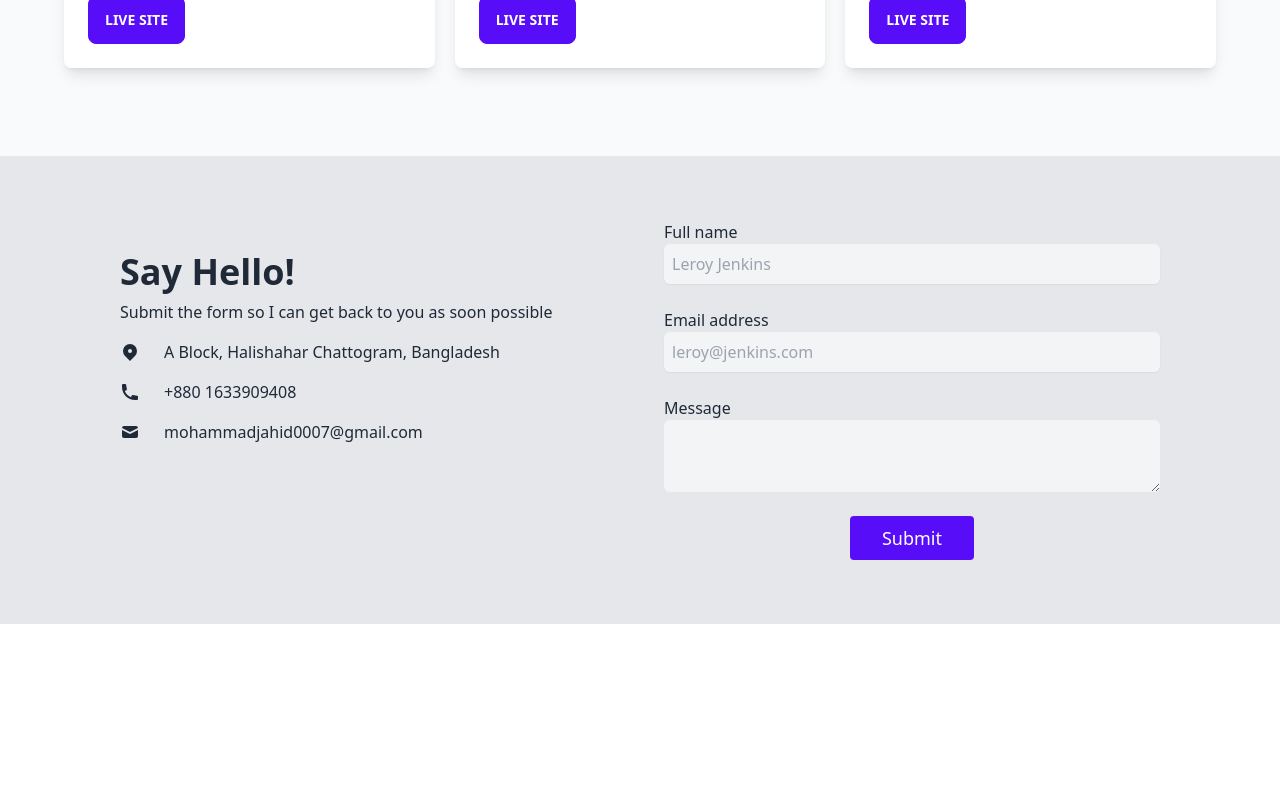
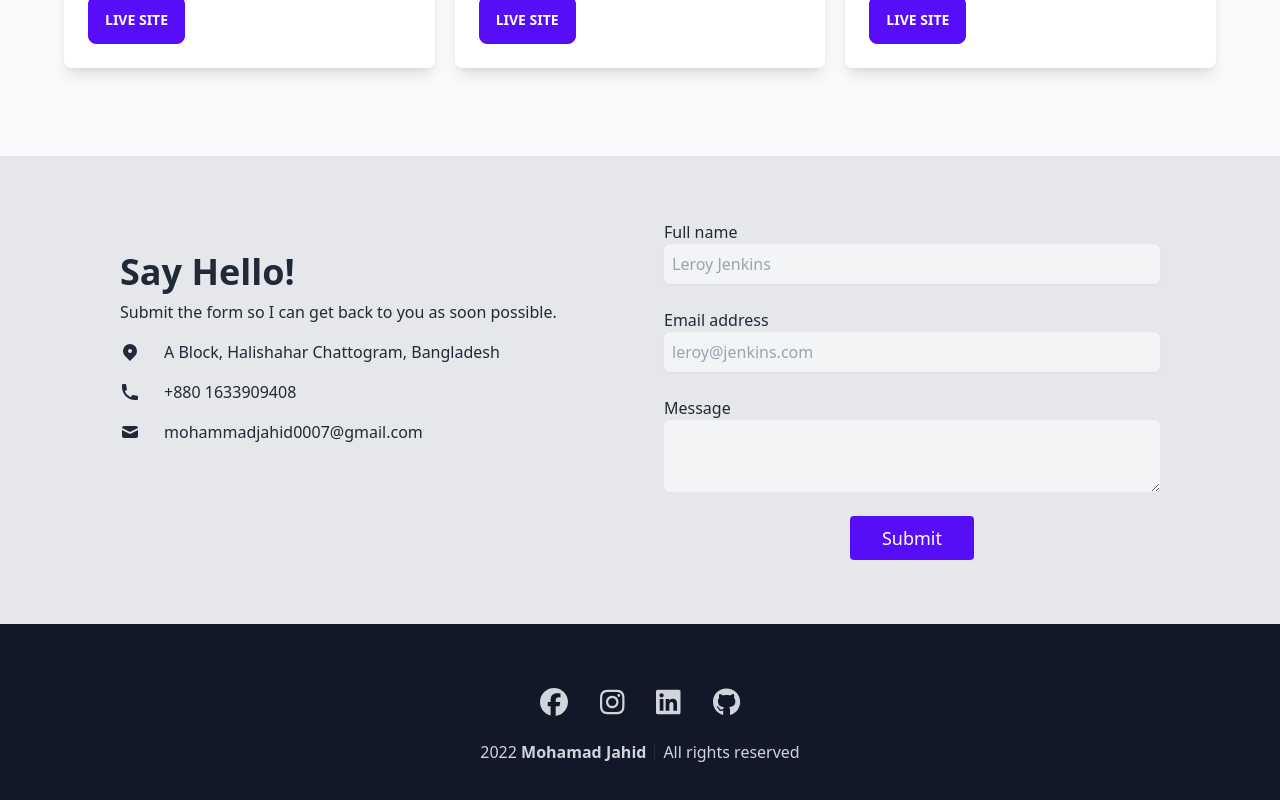
Before and after one commit to mohammadJahid8/my-portfolio, a React (Create React App) app: page /home in a window 1280 px wide. Shown: the part 2136-2936 px from the top of the page. Before the commit the page ends 2760 px from the top, so only its background shows below. Built offline with nearby package versions, Linux system fonts and the light colour scheme.

Commit message:
footer done

```diff
--- a/src/Components/Contact.js
+++ b/src/Components/Contact.js
@@ -7,7 +7,7 @@ const Contact = () => {
                 <div className="grid max-w-6xl grid-cols-1 px-6 mx-auto lg:px-8 md:grid-cols-2 ">
                     <div className="py-8 md:py-8 md:px-6">
                         <h1 className="text-4xl font-bold">Say Hello!</h1>
-                        <p className="pt-2 pb-4">Submit the form so I can get back to you as soon possible</p>
+                        <p className="pt-2 pb-4">Submit the form so I can get back to you as soon possible.</p>
                         <div className="space-y-4">
                             <p className="flex items-center">
                                 <svg xmlns="http://www.w3.org/2000/svg" viewBox="0 0 20 20" fill="currentColor" className="w-5 h-5 mr-2 sm:mr-6">
--- /dev/null
+++ b/src/Components/Footer.js
@@ -0,0 +1,41 @@
+import React from 'react';
+import { faGithub, faFacebook, faInstagram, faLinkedin } from "@fortawesome/free-brands-svg-icons";
+import { FontAwesomeIcon } from "@fortawesome/react-fontawesome";
+
+const Footer = () => {
+    return (
+        <div>
+            <div className="bg-gray-900 text-slate-50 px-4 py-10">
+                <div className="flex flex-col items-center justify-center">
+
+
+                    <div className="flex items-center gap-x-8 mt-6">
+                        <div className="cursor-pointer">
+
+                            <FontAwesomeIcon icon={faFacebook} className="fill-current text-gray-300 hover:text-gray-500  h-7" />
+                        </div>
+                        <div className="cursor-pointer">
+                            <FontAwesomeIcon icon={faInstagram} className="fill-current text-gray-300 hover:text-gray-500  h-7" />
+                        </div>
+                        <div className="cursor-pointer">
+                            <FontAwesomeIcon icon={faLinkedin} className="fill-current text-gray-300 hover:text-gray-500  h-7" />
+                        </div>
+                        <div className="cursor-pointer">
+                            <FontAwesomeIcon icon={faGithub} className="fill-current text-gray-300 hover:text-gray-500  h-7" />
+                        </div>
+                    </div>
+                    <div className="flex items-center mt-6">
+                        <p className="text-base leading-4 text-gray-300">
+                            2022 <span className="font-semibold">Mohamad Jahid</span>
+                        </p>
+                        <div className="border-l border-gray-800 pl-2 ml-2">
+                            <p className="text-base leading-4 text-gray-300">All rights reserved</p>
+                        </div>
+                    </div>
+                </div>
+            </div>
+        </div>
+    );
+};
+
+export default Footer;
--- a/src/Components/Home/Home.js
+++ b/src/Components/Home/Home.js
@@ -2,6 +2,7 @@ import React from 'react';
 import About from '../About';
 import Banner from '../Banner';
 import Contact from '../Contact';
+import Footer from '../Footer';
 import Navbar from '../Navbar';
 import Projects from '../Projects';
 
@@ -10,11 +11,12 @@ const Home = () => {
         <div>
             <Navbar backgroundHome="bg-[#030406] text-white" />
             <Banner />
-                <About />
+            <About />
             <div className='bg-gray-50'>
                 <Projects />
                 <Contact />
             </div>
+            <Footer />
         </div>
     );
 };
```
